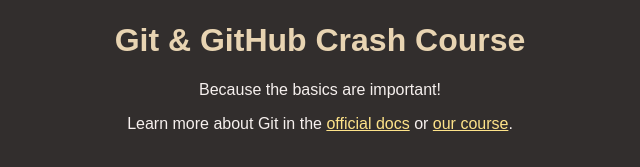
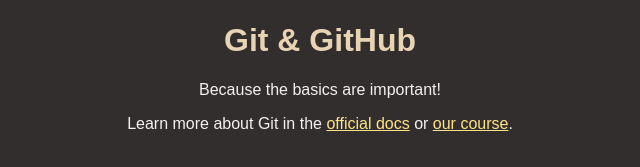
Before and after one commit to Andrei-cpu/newRepo, a plain HTML site: page index.html in a window 1280 px wide. Shown: the part 147-314 px from the top of the page, without its empty margins (320-960 px from the left). Drawn offline with Linux system fonts and the light colour scheme.

Commit message:
remodified the title

```diff
--- a/index.html
+++ b/index.html
@@ -10,7 +10,7 @@
   <body>
     <header>
       <img id="logo" src="logo.png" alt="A logo that contains the word 'Git'" />
-      <h1>Git & GitHub Crash Course</h1>
+      <h1>Git & GitHub</h1>
     </header>
     <main>
       <p>Because the basics are important!</p>
```
